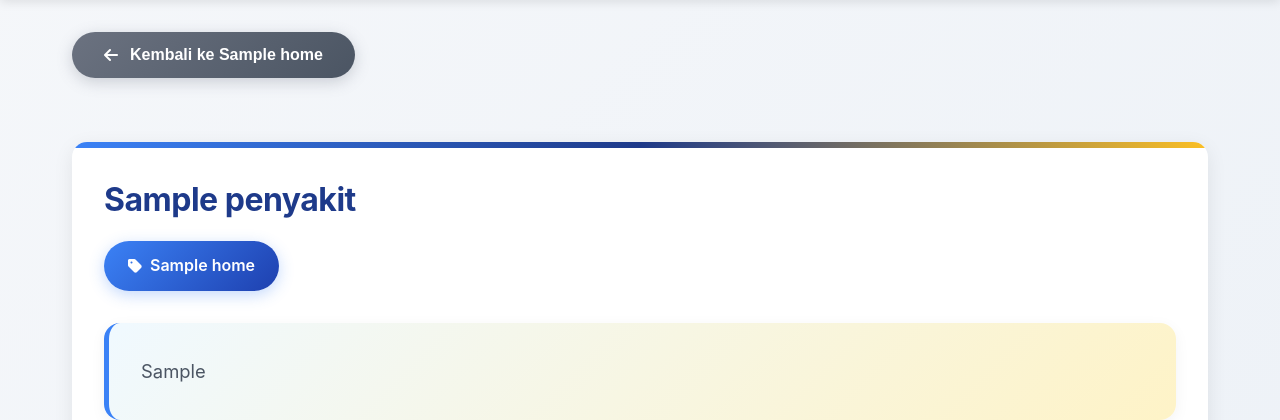
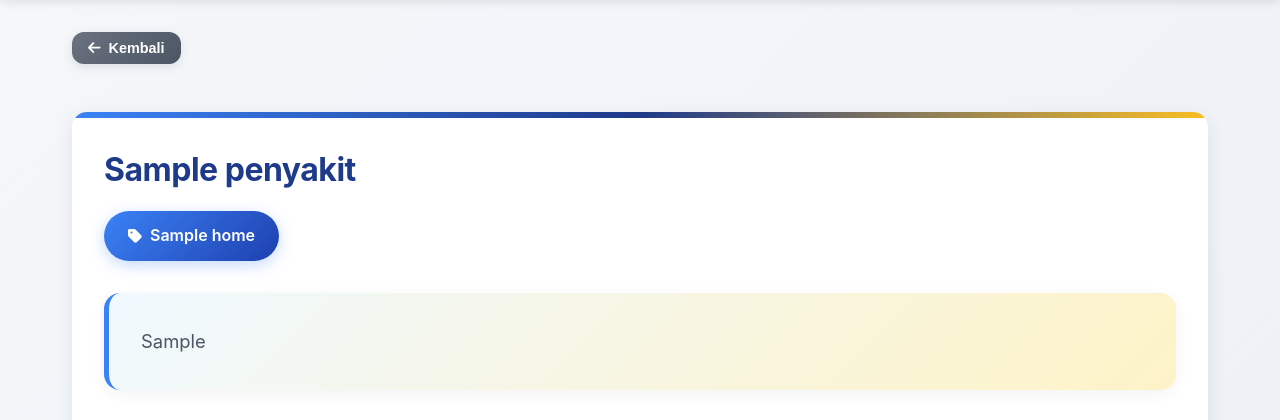
Before and after one commit to zalfasayfanah/WebDokter, a PHP site: page /kategoriPenyakit/penyakit_detail.php in a window 1280 px wide. Shown: the part 88-508 px from the top of the page. Run offline with PHP 8.4, Linux system fonts and the light colour scheme; tables that the repository leaves empty or names only in its code hold one stand-in row (values such as "Sample post"); grey boxes marked "Sample" are stand-in pictures.

Commit message:
kukukukukuk kembali

```diff
--- a/admin/dashboard.php
+++ b/admin/dashboard.php
@@ -4,7 +4,7 @@ session_start();  // WAJIB!
 class Database
 {
     private $host = 'localhost';
-    private $db_name = 'medical_website2';
+    private $db_name = 'medical_website6';
     private $username = 'root';
     private $password = 'password'; // password kosong untuk XAMPP default
     private $port = '3306';
--- a/admin/dashboard_local_backup.php
+++ b/admin/dashboard_local_backup.php
@@ -5,7 +5,7 @@ session_start();
 class Database
 {
     private $host = 'localhost';
-    private $db_name = 'medical_website2';
+    private $db_name = 'medical_website6';
     private $username = 'root';
     private $password = 'password';
     public $conn;
--- a/admin/login.php
+++ b/admin/login.php
@@ -4,7 +4,7 @@ session_start();  // WAJIB!
 class Database
 {
     private $host = 'localhost';
-    private $db_name = 'medical_website2';
+    private $db_name = 'medical_website6';
     private $username = 'root';
     private $password = 'password'; // kosong untuk XAMPP
     private $port = '3306';
--- a/config/Koneksi.php
+++ b/config/Koneksi.php
@@ -2,7 +2,7 @@
 class Database
 {
     private $host = 'localhost';
-    private $db_name = 'medical_website2';
+    private $db_name = 'medical_website6';
     private $username = 'root';
     private $password = 'password'; // kosong untuk XAMPP
     private $port = '3306';
--- a/kategoriPenyakit/penyakit_detail.php
+++ b/kategoriPenyakit/penyakit_detail.php
@@ -83,17 +83,17 @@ function getCleanedImagePath($filename)
             background: linear-gradient(135deg, #6b7280 0%, #4b5563 100%);
             color: white;
             border: none;
-            padding: 0.875rem 2rem;
-            border-radius: 50px;
+            padding: 0.5rem 1rem;
+            border-radius: 12px;
             cursor: pointer;
-            margin-bottom: 2rem;
-            transition: all 0.3s ease;
+            margin-bottom: 1rem;
+            transition: all 0.18s ease;
             font-weight: 600;
             display: inline-flex;
             align-items: center;
-            gap: 0.75rem;
-            font-size: 1rem;
-            box-shadow: 0 4px 15px rgba(107, 114, 128, 0.3);
+            gap: 0.5rem;
+            font-size: 0.9rem;
+            box-shadow: 0 3px 10px rgba(107, 114, 128, 0.18);
         }
 
         .back-btn:hover {
@@ -293,6 +293,20 @@ function getCleanedImagePath($filename)
             .info-grid {
                 grid-template-columns: 1fr;
             }
+
+            /* Mobile: make back button full-width and touch-friendly */
+            .back-btn {
+                width: 100%;
+                display: flex;
+                justify-content: center;
+                padding: 0.6rem 0.9rem;
+                font-size: 0.95rem;
+                border-radius: 10px;
+            }
+
+            .back-btn i {
+                margin-right: 0.5rem;
+            }
         }
 
         /* Animation */
@@ -339,9 +353,9 @@ function getCleanedImagePath($filename)
 
     <div class="main-container">
         <div class="content-area">
-            <button class="back-btn" onclick="window.location.href='penyakit_kategori.php?id=<?php echo $penyakit['kategori_home_id']; ?>'">
+            <button id="backBtn" class="back-btn" data-cat-id="<?php echo htmlspecialchars($penyakit['kategori_home_id']); ?>" data-cat-name="<?php echo htmlspecialchars($penyakit['kategori_nama']); ?>">
                 <i class="fas fa-arrow-left"></i>
-                Kembali ke <?php echo htmlspecialchars($penyakit['kategori_nama']); ?>
+                <span class="back-text">Kembali</span>
             </button>
 
             <div class="disease-detail">
@@ -615,6 +629,56 @@ function getCleanedImagePath($filename)
                     });
                 </script>
 
+                <script>
+                    (function() {
+                        var backBtn = document.getElementById('backBtn');
+                        if (!backBtn) return;
+
+                        var catId = backBtn.getAttribute('data-cat-id') || '';
+                        var catName = backBtn.getAttribute('data-cat-name') || '';
+                        var backTextEl = backBtn.querySelector('.back-text');
+
+                        function isMobileWidth() {
+                            return window.innerWidth <= 768;
+          w              }
+
+                        function truncateName(name, max) {
+                            if (!name) return '';
+                            if (name.length <= max) return name;
+                            return name.slice(0, max - 1) + '…';
+                        }
+
+                        function updateBackText() {
+                            if (!backTextEl) return;
+                            // always show simple label 'Kembali' per user preference
+                            backTextEl.textContent = 'Kembali';
+                            // keep full category name available as tooltip/title
+                            backBtn.title = catName;
+                        }
+
+                        backBtn.addEventListener('click', function(e) {
+                            e && e.preventDefault();
+                            if (isMobileWidth()) {
+                                try {
+                                    if (document.referrer && document.referrer.length > 0) {
+                                        history.back();
+                                    } else {
+                                        window.location.href = '../Penyakit/penyakit_home.php';
+                                    }
+                                } catch (err) {
+                                    window.location.href = '../Penyakit/penyakit_home.php';
+                                }
+                            } else {
+                                window.location.href = 'penyakit_kategori.php?id=' + encodeURIComponent(catId);
+                            }
+                        });
+
+                        // initialize and update on resize
+                        updateBackText();
+                        window.addEventListener('resize', updateBackText);
+                    })();
+                </script>
+
                 <?php if (!empty($penyakit['penyebab_utama'])): ?>
                     <div class="disease-section">
                         <h3>
```
Also changed, not shown: admin/assets/images/1767693565_1767692640_1764594127_cutlery 1.png (added), admin/assets/images/1767693578_1764594148_kidney 1 (1).png (added), admin/assets/images/1767693591_1767692671_1764594163_lung 1.png (added), admin/assets/images/1767693604_1764594177_backteri1.png (added).
